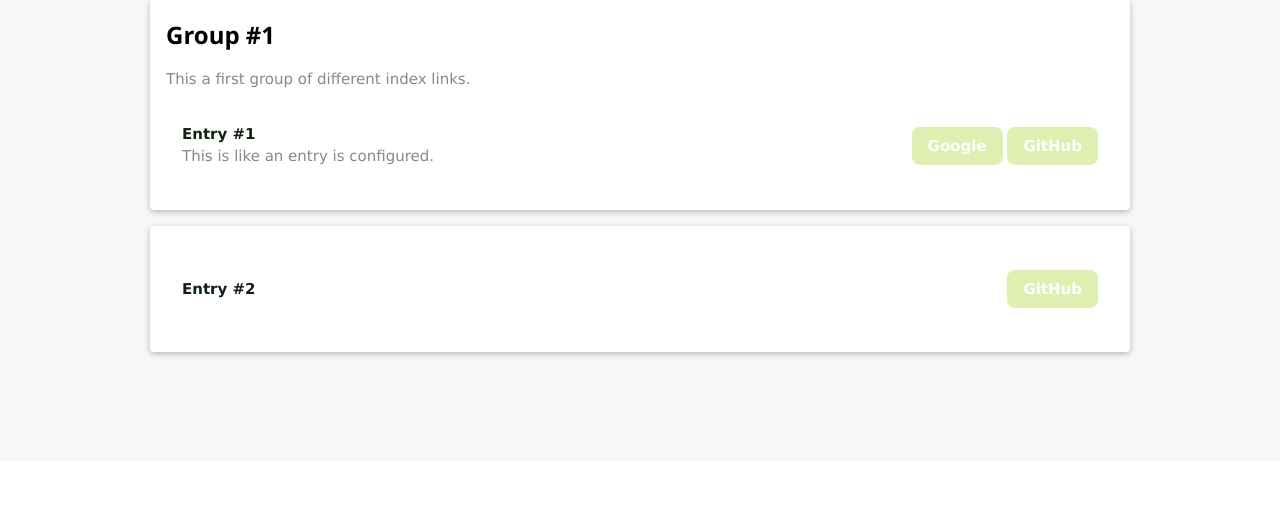
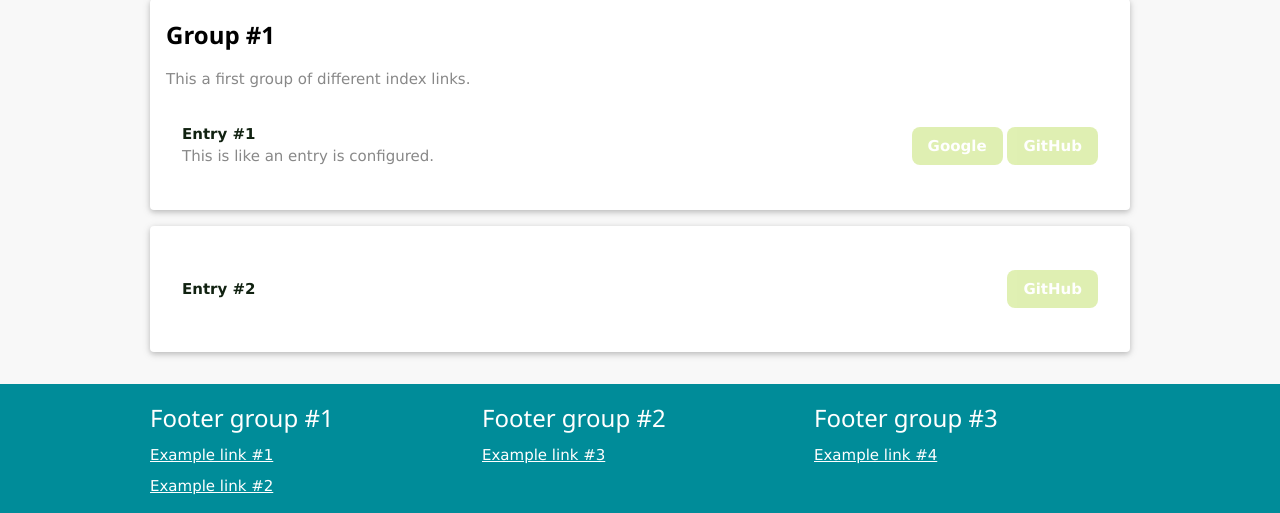
Before and after one commit to sebastianknopf/portalite, a PHP site: page / in a window 1280 px wide. Shown: the part 339-852 px from the top of the page. Before the commit the page ends 698 px from the top, so only its background shows below. Run offline with PHP 8.4, Linux system fonts and the light colour scheme.

Commit message:
added basic draft impl for footer configuration

```diff
--- a/public/index.php
+++ b/public/index.php
@@ -3,6 +3,13 @@ require '../portalite.php';
 $logo = pl_config('index.logo', null);
 $logoWidth = $logo === null ? null : pl_get($logo, 'width');
 $logoHeight = $logo === null ? null : pl_get($logo, 'height');
+$footer = pl_config('footer', []);
+$footerGroups = [];
+foreach (['left', 'middle', 'right'] as $position) {
+    if (array_key_exists($position, $footer)) {
+        $footerGroups[$position] = $footer[$position];
+    }
+}
 ?>
 <!DOCTYPE html>
 <html>
@@ -46,10 +53,56 @@ $logoHeight = $logo === null ? null : pl_get($logo, 'height');
       align-items: center;
     }
 
+    .footer-content {
+      display: grid;
+      grid-template-columns: repeat(3, minmax(0, 1fr));
+      gap: 16px;
+    }
+
+    .footer-group-left {
+      grid-column: 1;
+    }
+
+    .footer-group-middle {
+      grid-column: 2;
+    }
+
+    .footer-group-right {
+      grid-column: 3;
+    }
+
+    .footer-links {
+      list-style: none;
+      margin: 0;
+      padding: 0;
+    }
+
+    .footer-title {
+      margin: 0 0 8px;
+    }
+
+    .footer-links li + li {
+      margin-top: 8px;
+    }
+
+    .footer-links a {
+      color: inherit;
+    }
+
     @media (max-width: 600px) {
       .header-content {
         flex-direction: column;
         text-align: center;
+      }
+
+      .footer-content {
+        grid-template-columns: 1fr;
+      }
+
+      .footer-group-left,
+      .footer-group-middle,
+      .footer-group-right {
+        grid-column: auto;
       }
     }
     </style>
@@ -135,5 +188,23 @@ $logoHeight = $logo === null ? null : pl_get($logo, 'height');
           });
       });
     </script>
+    <?php if (count($footerGroups) > 0): ?>
+    <footer class="w3-primary w3-padding-16">
+      <div class="w3-content footer-content">
+        <?php foreach ($footerGroups as $position => $group): ?>
+        <section class="footer-group-<?= $position ?>">
+          <?php if (pl_get($group, 'title') !== null): ?>
+          <h3 class="footer-title"><?= pl_get($group, 'title') ?></h3>
+          <?php endif; ?>
+          <ul class="footer-links">
+            <?php foreach (pl_get($group, 'links', []) as $link): ?>
+            <li><a href="<?= pl_get($link, 'url') ?>" target="<?= pl_get($link, 'target', '_self') ?>"><?= pl_get($link, 'title') ?></a></li>
+            <?php endforeach; ?>
+          </ul>
+        </section>
+        <?php endforeach; ?>
+      </div>
+    </footer>
+    <?php endif; ?>
   </body>
 </html>
```
Also changed, not shown: config.default.php (+33 -0 lines), README.md.
